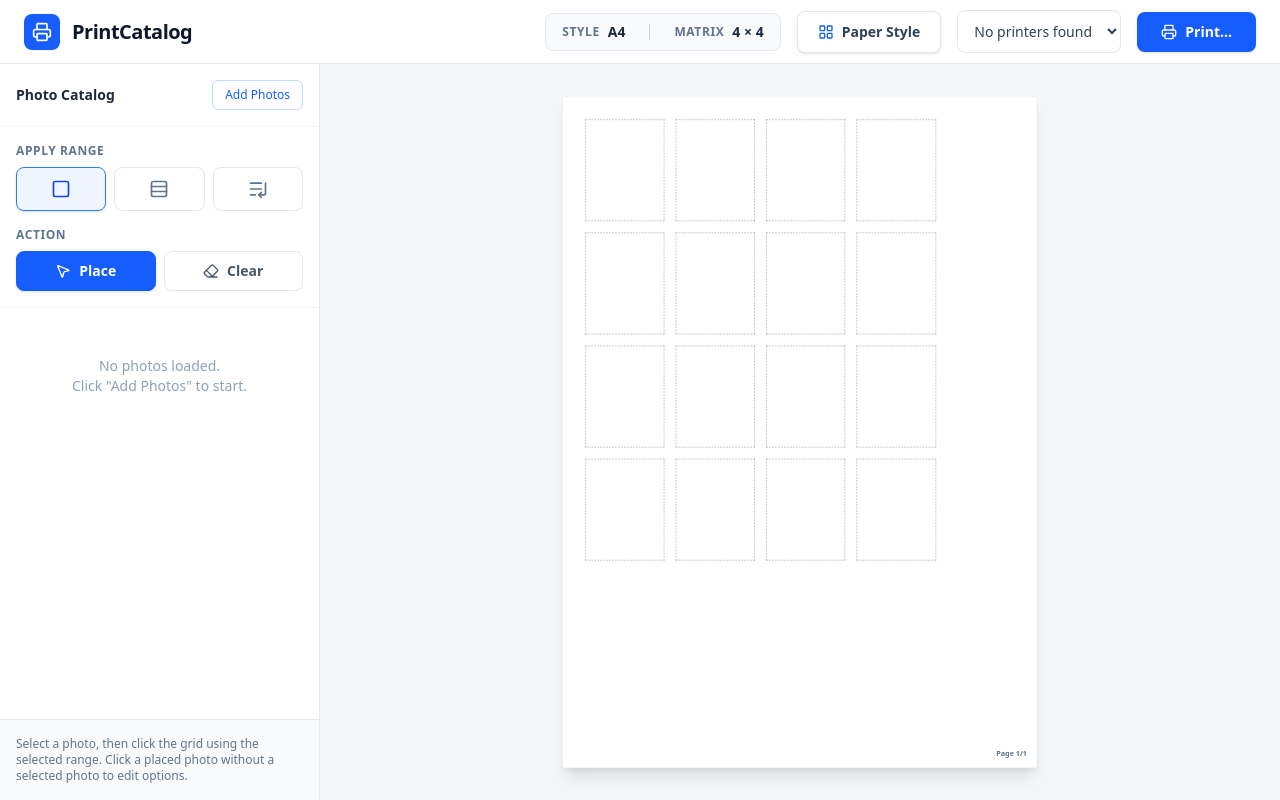
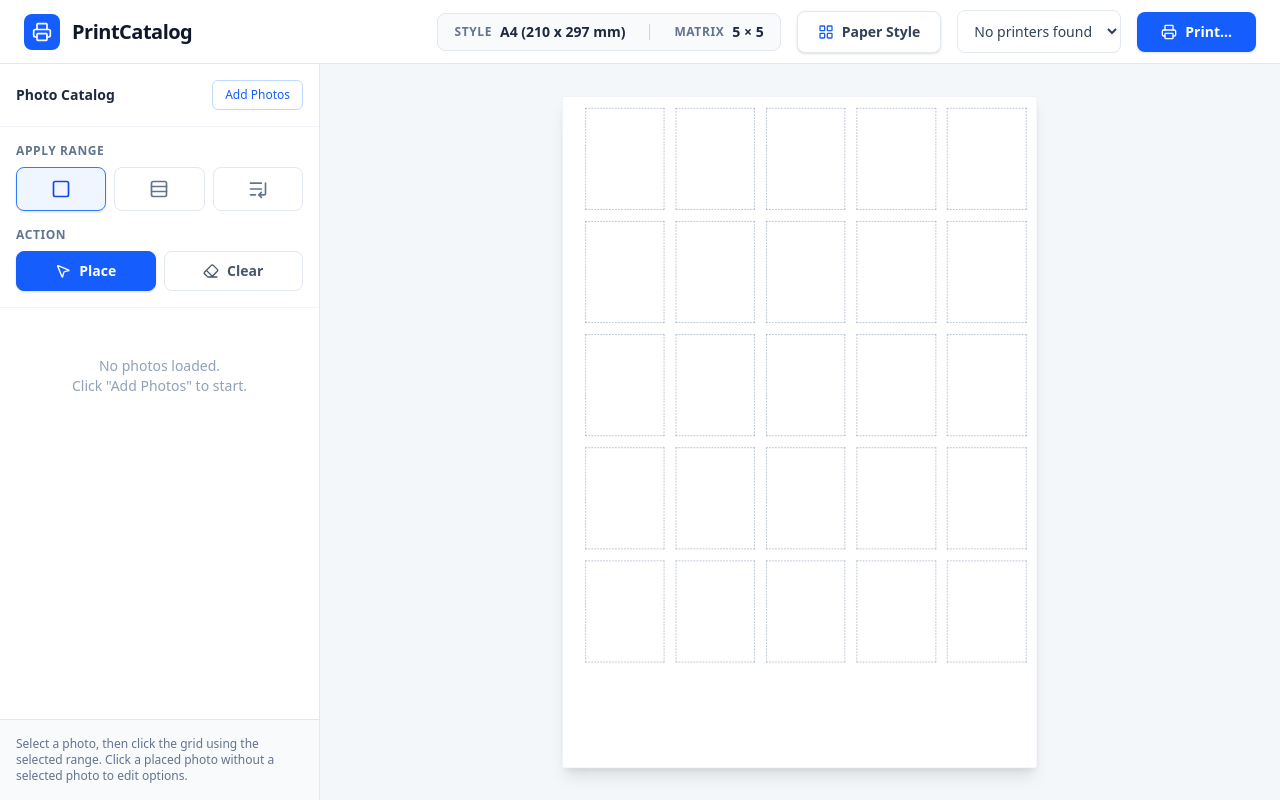
Before and after one commit to GargAvinash/PrintCatalog, a React (Vite) app: page / in a window 1280 px wide. Built offline with nearby package versions, Linux system fonts and the light colour scheme.

Commit message:
Refine paper style saving flow, update default templates, and display dimensions

```diff
--- a/src/App.tsx
+++ b/src/App.tsx
@@ -71,21 +71,37 @@ type GridAction = 'place' | 'clear';
 // --- Constants ---
 
 const DEFAULT_GRID: GridConfig = {
-  id: 'passport',
-  name: 'Passport (35x45mm)',
-  rows: 4,
-  cols: 4,
+  id: 'a4',
+  name: 'A4',
+  rows: 5,
+  cols: 5,
   cellWidth: 35,
   cellHeight: 45,
   gapX: 5,
   gapY: 5,
-  paddingTop: 10,
+  paddingTop: 5,
   paddingLeft: 10,
   pageName: 'A4',
   pageWidth: 210,
   pageHeight: 297,
   dpi: 600
 };
+
+const BUILT_IN_TEMPLATES: GridConfig[] = [
+  DEFAULT_GRID,
+  {
+    ...DEFAULT_GRID,
+    id: '4x6',
+    name: '4x6',
+    rows: 3,
+    cols: 2,
+    pageName: '4x6',
+    pageWidth: 101.6,
+    pageHeight: 152.4,
+  },
+];
+
+const createCustomTemplateId = () => `custom-${Date.now()}-${Math.random().toString(36).slice(2, 7)}`;
 
 const ALIGNMENT_MAP: Record<string, string> = {
   'top-left': '0% 0%',
@@ -114,6 +130,45 @@ const pruneCellsToGrid = (cells: Record<string, PhotoInstance>, grid: GridConfig
     Object.entries(cells).filter(([key]) => isCellInGrid(key, grid))
   ) as Record<string, PhotoInstance>;
 };
+
+const normalizeGridForCompare = (grid: GridConfig) => ({
+  rows: grid.rows,
+  cols: grid.cols,
+  cellWidth: grid.cellWidth,
+  cellHeight: grid.cellHeight,
+  gapX: grid.gapX,
+  gapY: grid.gapY,
+  paddingTop: grid.paddingTop,
+  paddingLeft: grid.paddingLeft,
+  pageName: grid.pageName || '',
+  pageWidth: grid.pageWidth || 210,
+  pageHeight: grid.pageHeight || 297,
+  dpi: grid.dpi || 600,
+});
+
+const gridsMatch = (a: GridConfig, b: GridConfig) => (
+  JSON.stringify(normalizeGridForCompare(a)) === JSON.stringify(normalizeGridForCompare(b))
+);
+
+const mergeTemplates = (savedTemplates: GridConfig[] = []) => {
+  const seenNames = new Set(BUILT_IN_TEMPLATES.map(template => template.name.trim().toLowerCase()));
+  const customTemplates = savedTemplates.filter(template => {
+    if (template.id === 'passport') return false;
+    if (BUILT_IN_TEMPLATES.some(builtIn => builtIn.id === template.id)) return false;
+
+    const nameKey = template.name.trim().toLowerCase();
+    if (!nameKey || seenNames.has(nameKey)) return false;
+
+    seenNames.add(nameKey);
+    return true;
+  });
+
+  return [...BUILT_IN_TEMPLATES, ...customTemplates];
+};
+
+const templateNameExists = (templates: GridConfig[], name: string) => (
+  templates.some(template => template.name.trim().toLowerCase() === name.trim().toLowerCase())
+);
 
 // --- Components ---
 
@@ -148,6 +203,7 @@ export default function App() {
         return {
           ...parsed,
           selectedImageId: null,
+          savedTemplates: mergeTemplates(parsed.savedTemplates || []),
           imageConfigs: parsed.imageConfigs || {}
         };
       } catch (e) {
@@ -159,7 +215,7 @@ export default function App() {
       images: [],
       cells: {},
       selectedImageId: null,
-      savedTemplates: [DEFAULT_GRID],
+      savedTemplates: BUILT_IN_TEMPLATES,
       imageConfigs: {}
     };
   });
@@ -167,6 +223,9 @@ export default function App() {
   // Modal States
   const [isPaperStyleOpen, setIsPaperStyleOpen] = useState(false);
   const [draftGrid, setDraftGrid] = useState<GridConfig | null>(null);
+  const [pendingTemplateGrid, setPendingTemplateGrid] = useState<GridConfig | null>(null);
+  const [templateNameDraft, setTemplateNameDraft] = useState('');
+  const [templateNameError, setTemplateNameError] = useState('');
   const [editingPhotoId, setEditingPhotoId] = useState<string | null>(null);
   const [applyRange, setApplyRange] = useState<ApplyRange>('cell');
   const [gridAction, setGridAction] = useState<GridAction>('place');
@@ -291,6 +350,77 @@ export default function App() {
     }
   };
 
+  const applyPaperStyle = () => {
+    if (!draftGrid) return;
+
+    const existingMatch = state.savedTemplates.find(template => gridsMatch(template, draftGrid));
+    if (existingMatch) {
+      const nextGrid = { ...existingMatch };
+      setState(prev => ({
+        ...prev,
+        grid: nextGrid,
+        cells: pruneCellsToGrid(prev.cells, nextGrid)
+      }));
+      setIsPaperStyleOpen(false);
+      return;
+    }
+
+    const isBuiltIn = BUILT_IN_TEMPLATES.some(t => t.id === draftGrid.id);
+
+    if (isBuiltIn) {
+      setPendingTemplateGrid({ ...draftGrid });
+      setTemplateNameDraft('');
+      setTemplateNameError('');
+    } else {
+      const nextGrid = { ...draftGrid };
+      const nextTemplates = state.savedTemplates.map(t =>
+        t.id === nextGrid.id ? nextGrid : t
+      );
+
+      setState(prev => ({
+        ...prev,
+        grid: nextGrid,
+        savedTemplates: nextTemplates,
+        cells: pruneCellsToGrid(prev.cells, nextGrid)
+      }));
+      setIsPaperStyleOpen(false);
+    }
+  };
+
+  const saveNamedPaperStyle = () => {
+    if (!pendingTemplateGrid) return;
+
+    const templateName = templateNameDraft.trim();
+    if (!templateName) {
+      setTemplateNameError('Enter a paper style name.');
+      return;
+    }
+
+    if (templateNameExists(state.savedTemplates, templateName)) {
+      setTemplateNameError('A paper style with this name already exists.');
+      return;
+    }
+
+    const nextGrid = {
+      ...pendingTemplateGrid,
+      id: createCustomTemplateId(),
+      name: templateName,
+      pageName: pendingTemplateGrid.pageName || templateName,
+    };
+    const nextTemplates = mergeTemplates([...state.savedTemplates, nextGrid]);
+
+    setState(prev => ({
+      ...prev,
+      grid: nextGrid,
+      savedTemplates: nextTemplates,
+      cells: pruneCellsToGrid(prev.cells, nextGrid)
+    }));
+    setPendingTemplateGrid(null);
+    setTemplateNameDraft('');
+    setTemplateNameError('');
+    setIsPaperStyleOpen(false);
+  };
+
   const handlePrint = async () => {
     // Build the print job: collect all occupied cells with their image data
     const cells = Object.entries(state.cells).filter(([key]) => isCellInGrid(key, state.grid)).map(([key, cell]) => {
@@ -404,7 +534,7 @@ export default function App() {
           <div className="px-4 py-2 border border-slate-200 rounded-lg flex items-center gap-6 bg-slate-50">
             <div className="flex items-center gap-2">
               <span className="text-xs font-semibold text-slate-500 uppercase tracking-wider">Style</span>
-               <span className="text-sm font-semibold text-slate-800">{state.grid.pageName || 'A4'}</span>
+               <span className="text-sm font-semibold text-slate-800">{state.grid.pageName || 'A4'} ({state.grid.pageWidth || 210} x {state.grid.pageHeight || 297} mm)</span>
             </div>
             <div className="w-px h-4 bg-slate-300" />
             <div className="flex items-center gap-2">
@@ -658,10 +788,6 @@ export default function App() {
                 })}
               </div>
             </div>
-
-            <div className="absolute bottom-4 right-4 text-xs font-semibold text-slate-500 print:hidden">
-               Page 1/1
-            </div>
           </div>
             </div>
           </div>
@@ -702,7 +828,12 @@ export default function App() {
           >
             <div className="px-6 py-4 border-b border-slate-100 flex justify-between items-center bg-slate-50/50 sticky top-0 z-10">
                <h2 className="font-semibold text-lg text-slate-800">Paper Style Configuration</h2>
-               <button onClick={() => setIsPaperStyleOpen(false)} className="text-slate-400 hover:text-slate-600 transition"><X className="w-5 h-5" /></button>
+               <button onClick={() => {
+                 setPendingTemplateGrid(null);
+                 setTemplateNameDraft('');
+                 setTemplateNameError('');
+                 setIsPaperStyleOpen(false);
+               }} className="text-slate-400 hover:text-slate-600 transition"><X className="w-5 h-5" /></button>
             </div>
 
             <div className="p-6 grid grid-cols-1 md:grid-cols-3 gap-8">
@@ -765,23 +896,25 @@ export default function App() {
                {/* Controls Side */}
                <div className="col-span-2 space-y-6">
 
-                  <div className="flex gap-4">
-                    <div className="flex-1">
+                  <div className="mb-6">
                     <label className="text-xs font-semibold text-slate-500 uppercase tracking-wider mb-2 block">Style Template</label>
                     <select
                       className="w-full bg-slate-50 border border-slate-200 rounded-lg px-3 py-2 text-sm font-medium text-slate-700 focus:outline-none focus:ring-2 focus:ring-blue-500/20 focus:border-blue-500 transition"
-                        value={`${draftGrid.pageName},${draftGrid.pageWidth},${draftGrid.pageHeight}`}
+                      value={(BUILT_IN_TEMPLATES.some(t => t.id === draftGrid.id) && !state.savedTemplates.some(template => gridsMatch(template, draftGrid))) ? 'custom' : draftGrid.id}
                       onChange={e => {
-                          const [pageName, w, h] = e.target.value.split(',');
-                          setDraftGrid(prev => prev ? ({...prev, pageName, pageWidth: parseFloat(w), pageHeight: parseFloat(h) }) : prev);
+                        const selectedTemplate = state.savedTemplates.find(template => template.id === e.target.value);
+                        if (selectedTemplate) setDraftGrid({ ...selectedTemplate });
                       }}
                     >
-                         <option value="A4,210,297">A4 (210 x 297 mm)</option>
-                         <option value="Letter,215.9,279.4">Letter (216 x 279 mm)</option>
-                         <option value="Legal,215.9,355.6">Legal (216 x 356 mm)</option>
-                         <option value="4x6,101.6,152.4">4x6" (101.6 x 152.4 mm)</option>
+                       {(BUILT_IN_TEMPLATES.some(t => t.id === draftGrid.id) && !state.savedTemplates.some(template => gridsMatch(template, draftGrid))) && (
+                         <option value="custom">Unsaved changes</option>
+                       )}
+                       {state.savedTemplates.map(template => (
+                         <option key={template.id} value={template.id}>
+                           {template.name} ({template.pageWidth || 210} x {template.pageHeight || 297} mm)
+                         </option>
+                       ))}
                     </select>
-                    </div>
                   </div>
 
                   <div className="grid grid-cols-2 gap-6">
@@ -791,11 +924,15 @@ export default function App() {
                       <div className="space-y-3 bg-slate-50 p-4 rounded-lg border border-slate-100">
                          <div className="flex justify-between items-center text-sm">
                             <span className="text-slate-600 font-medium">Page Width</span>
-                            <div className="flex items-center gap-2"><input type="number" readOnly className="w-20 px-2 py-1 rounded bg-slate-100 border border-slate-200 text-right text-slate-500" value={draftGrid.pageWidth || 210} /> mm</div>
+                            <div className="flex items-center gap-2">
+                              <DraftInput value={draftGrid.pageWidth || 210} onChange={v => setDraftGrid(p => p ? ({...p, pageName: 'Custom', pageWidth: Math.max(1, v)}) : p)} /> mm
+                            </div>
                          </div>
                          <div className="flex justify-between items-center text-sm">
                             <span className="text-slate-600 font-medium">Page Height</span>
-                            <div className="flex items-center gap-2"><input type="number" readOnly className="w-20 px-2 py-1 rounded bg-slate-100 border border-slate-200 text-right text-slate-500" value={draftGrid.pageHeight || 297} /> mm</div>
+                            <div className="flex items-center gap-2">
+                              <DraftInput value={draftGrid.pageHeight || 297} onChange={v => setDraftGrid(p => p ? ({...p, pageName: 'Custom', pageHeight: Math.max(1, v)}) : p)} /> mm
+                            </div>
                          </div>
                          <div className="flex justify-between items-center text-sm pt-2 border-t border-slate-200">
                             <span className="text-slate-600 font-medium">Top Margin</span>
@@ -865,15 +1002,80 @@ export default function App() {
 
             <div className="bg-slate-50 px-6 py-4 flex justify-end gap-3 border-t border-slate-100 sticky bottom-0 z-10">
                <button
+                  onClick={applyPaperStyle}
+                  className="px-6 py-2 bg-blue-600 hover:bg-blue-700 text-white rounded-lg font-medium transition shadow-sm"
+               >
+                  Save & Apply
+               </button>
+            </div>
+          </motion.div>
+        </div>
+      )}
+
+      {pendingTemplateGrid && (
+        <div className="fixed inset-0 bg-slate-900/50 backdrop-blur-sm z-[60] flex items-center justify-center p-4 print:hidden">
+          <motion.div
+            initial={{ opacity: 0, scale: 0.96 }}
+            animate={{ opacity: 1, scale: 1 }}
+            className="bg-white rounded-xl shadow-2xl w-full max-w-md overflow-hidden"
+          >
+            <div className="px-6 py-4 border-b border-slate-100 flex items-center justify-between bg-slate-50/50">
+              <h2 className="font-semibold text-lg text-slate-800">Save Paper Style</h2>
+              <button
                 onClick={() => {
-                     setState(prev => ({
-                       ...prev,
-                       grid: draftGrid,
-                       cells: pruneCellsToGrid(prev.cells, draftGrid)
-                     }));
-                     setIsPaperStyleOpen(false);
+                  setPendingTemplateGrid(null);
+                  setTemplateNameDraft('');
+                  setTemplateNameError('');
                 }}
-                  className="px-6 py-2 bg-blue-600 hover:bg-blue-700 text-white rounded-lg font-medium transition shadow-sm"
+                className="text-slate-400 hover:text-slate-600 transition"
+              >
+                <X className="w-5 h-5" />
+              </button>
+            </div>
+
+            <div className="p-6 space-y-4">
+              <div>
+                <label className="text-xs font-semibold text-slate-500 uppercase tracking-wider mb-2 block">
+                  Paper Style Name
+                </label>
+                <input
+                  autoFocus
+                  value={templateNameDraft}
+                  onChange={e => {
+                    setTemplateNameDraft(e.target.value);
+                    setTemplateNameError('');
+                  }}
+                  onKeyDown={e => {
+                    if (e.key === 'Enter') saveNamedPaperStyle();
+                  }}
+                  className={`w-full px-3 py-2.5 rounded-lg border text-sm font-medium outline-none transition ${
+                    templateNameError
+                      ? 'border-red-300 focus:border-red-500 focus:ring-2 focus:ring-red-500/10'
+                      : 'border-slate-200 focus:border-blue-500 focus:ring-2 focus:ring-blue-500/20'
+                  }`}
+                />
+                {templateNameError && (
+                  <div className="mt-2 flex items-center gap-1.5 text-xs font-medium text-red-600">
+                    <AlertCircle className="w-4 h-4" /> {templateNameError}
+                  </div>
+                )}
+              </div>
+            </div>
+
+            <div className="bg-slate-50 px-6 py-4 flex justify-end gap-3 border-t border-slate-100">
+              <button
+                onClick={() => {
+                  setPendingTemplateGrid(null);
+                  setTemplateNameDraft('');
+                  setTemplateNameError('');
+                }}
+                className="px-5 py-2 bg-white border border-slate-200 hover:bg-slate-50 rounded-lg text-sm font-semibold text-slate-700 transition"
+              >
+                Cancel
+              </button>
+              <button
+                onClick={saveNamedPaperStyle}
+                className="px-5 py-2 bg-blue-600 hover:bg-blue-700 text-white rounded-lg text-sm font-semibold transition shadow-sm"
               >
                 Save & Apply
               </button>
```
Lines whose indentation alone changed are shown as unchanged.
